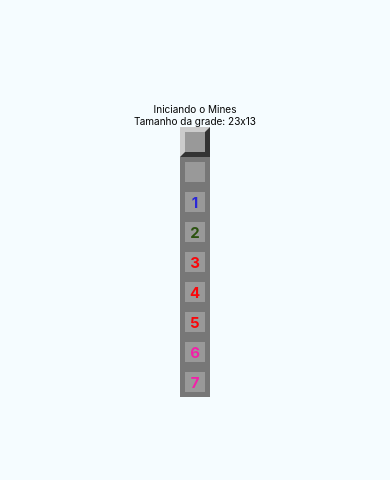
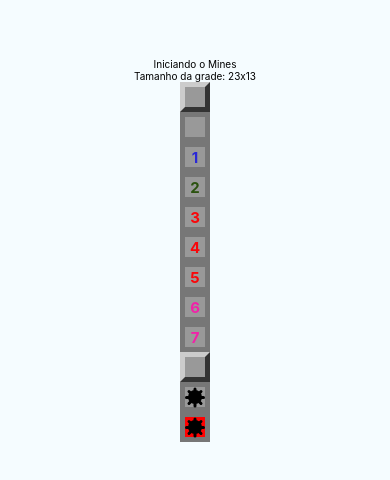
Before and after one commit to mfabiodias/react-native-jogo-campo-minado, a React Native app: screen / in a window 390 px wide. Shown: the part 172-652 px from the top of the page. Built offline with nearby package versions, Linux system fonts and the light colour scheme.

Commit message:
Componente bomba adicionado

```diff
--- a/App.js
+++ b/App.js
@@ -21,6 +21,9 @@
         <Field opened nearMines={5}/>
         <Field opened nearMines={6}/>
         <Field opened nearMines={7}/>
+        <Field mined />
+        <Field opened mined />
+        <Field opened mined exploded />
       </View>
     )
   }
--- a/src/components/Field.js
+++ b/src/components/Field.js
@@ -1,12 +1,14 @@
 import React from 'react'
 import { StyleSheet, View, Text} from 'react-native'
 import params from '../params'
+import Mine from './Mine'
 
 export default props => {
-    const {mined, opened, nearMines} = props
+    const {mined, opened, nearMines, exploded} = props
     const styleField = [styles.field]
 
     if(opened) styleField.push(styles.opened)
+    if(exploded) styleField.push(styles.exploded)
     if(styleField.length === 1) styleField.push(styles.regular)
 
     let color = null
@@ -19,9 +21,15 @@
 
     return (
         <View style={styleField}>
-            {!mined && opened && nearMines > 0 ?
-                <Text style={[styles.label, {color: color}]}>{nearMines}</Text> :
-                false
+            {
+                !mined && opened && nearMines > 0
+                ? <Text style={[styles.label, {color: color}]}>{nearMines}</Text>
+                : false
+            }
+            {
+                mined && opened
+                ? <Mine />
+                : false
             }
         </View>
     )
@@ -51,4 +59,7 @@
         fontWeight: 'bold',
         fontSize: params.fontSize,
     },
+    exploded: {
+        backgroundColor: 'red',
+    }
   });
--- /dev/null
+++ b/src/components/Mine.js
@@ -0,0 +1,37 @@
+import React from 'react'
+import { StyleSheet, View} from 'react-native'
+
+export default props => {
+    return(
+        <View style={styles.container} >
+        <View style={styles.coreMine} />
+            <View style={styles.line} />
+            <View style={[styles.line, {transform: [{rotate: '45deg'}]}]} />
+            <View style={[styles.line, {transform: [{rotate: '90deg'}]}]} />
+            <View style={[styles.line, {transform: [{rotate: '135deg'}]}]} />
+
+        </View>
+    )
+}
+
+const styles = StyleSheet.create({
+    container: {
+        alignItems: 'center',
+        justifyContent: 'center',
+    },
+    coreMine: {
+        height: 14,
+        width: 14,
+        borderRadius: 10,
+        backgroundColor: 'black',
+        alignItems: 'center',
+        justifyContent: 'center',
+    },
+    line: {
+        position: 'absolute',
+        height: 3,
+        width: 20,
+        borderRadius: 3,
+        backgroundColor: 'black',
+    },
+  });
```
